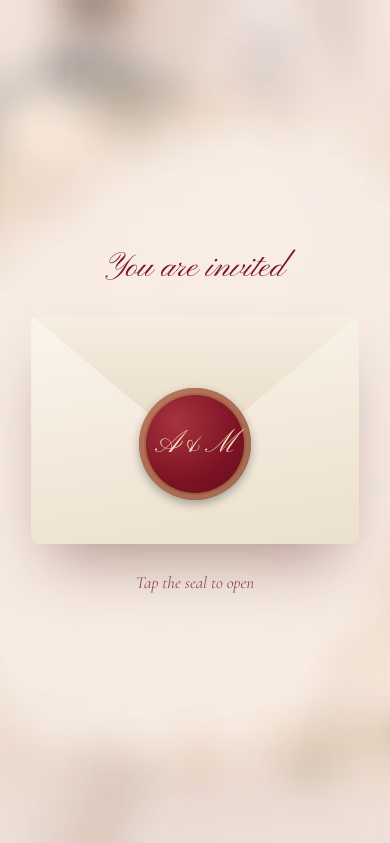
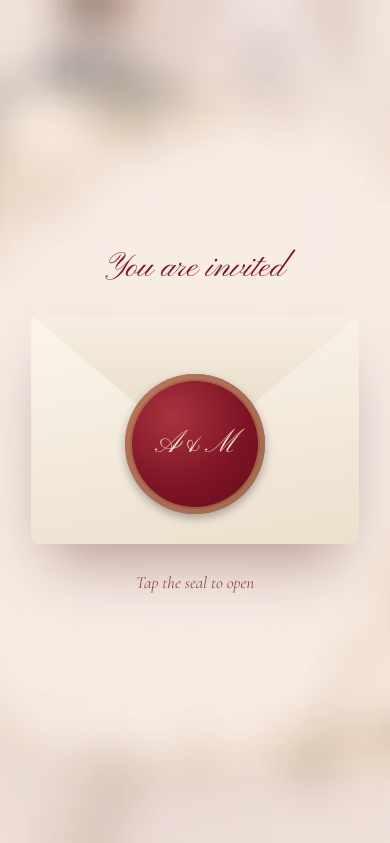
Before and after one commit to Elgiziry/ahmed-mona, a plain HTML site: page index.html in a window 390 px wide. Shown: the top 843 px of the page. Drawn offline with nearby package versions, Linux system fonts and the light colour scheme.

Commit message:
Give the countdown rose its own space; larger wax seal
Co-Authored-By: Claude Opus 5.5 <noreply@anthropic.com>
Claude-Session: https://claude.ai/code/session_01PbbYVUw2pWg8nhJLrjJSTR

```diff
--- a/index.html
+++ b/index.html
@@ -50,7 +50,7 @@ a{color:inherit}
 .env .letter{left:7%;right:7%;top:7%;height:86%;background:var(--paper);border-radius:5px;z-index:1;display:grid;place-items:center;color:var(--ink);font:400 clamp(40px,11vw,60px) "Pinyon Script",cursive;transition:transform .9s cubic-bezier(.2,.7,.2,1) .45s;box-shadow:inset 0 0 0 6px var(--paper),inset 0 0 0 7px var(--line)}
 .env .front{inset:0;z-index:2;border-radius:8px;background:linear-gradient(170deg,#fbf5ec,#ece0cd);clip-path:polygon(0 0,50% 56%,100% 0,100% 100%,0 100%)}
 .env .flap{left:0;right:0;top:0;height:60%;z-index:3;background:linear-gradient(#f6eee2,#e6d8c1);clip-path:polygon(0 0,100% 0,50% 100%);transform-origin:top;transition:transform .6s ease,z-index 0s .3s;border-radius:8px 8px 0 0}
-.env .seal{left:50%;top:56%;width:112px;height:112px;margin:-56px 0 0 -56px;z-index:4;border-radius:50%;background:radial-gradient(circle at 34% 30%,#a8333f,#7d1324 55%,#5c0d1a);box-shadow:0 4px 10px rgba(0,0,0,.3),inset 0 0 0 5px rgba(255,255,255,.1),inset 0 0 0 7px rgba(194,154,91,.55);display:grid;place-items:center;color:#f6e2bd;font:400 32px "Pinyon Script",cursive;white-space:nowrap;transition:transform .4s,opacity .4s}
+.env .seal{left:50%;top:56%;width:140px;height:140px;margin:-70px 0 0 -70px;z-index:4;border-radius:50%;background:radial-gradient(circle at 34% 30%,#a8333f,#7d1324 55%,#5c0d1a);box-shadow:0 4px 10px rgba(0,0,0,.3),inset 0 0 0 5px rgba(255,255,255,.1),inset 0 0 0 7px rgba(194,154,91,.55);display:grid;place-items:center;color:#f6e2bd;font:400 32px "Pinyon Script",cursive;white-space:nowrap;transition:transform .4s,opacity .4s}
 .cover.open .flap{transform:rotateX(180deg);z-index:0}
 .cover.open .seal{transform:scale(.4);opacity:0}
 .cover.open .letter{transform:translateY(-58%)}
@@ -83,7 +83,8 @@ h2{font:400 clamp(42px,10vw,60px)/1.1 "Pinyon Script",cursive;margin:0;text-alig
 .sub{text-align:center;color:var(--soft);margin:2px 0 0;font-style:italic;font-size:clamp(18px,4.4vw,21px);text-wrap:balance}
 .panel .flour{display:block;width:150px;margin:14px auto 22px}
 .rose{position:absolute;pointer-events:none;user-select:none;height:auto;width:clamp(120px,30vw,210px)}
-.rose.r{right:-14px;bottom:-34px}
+.rose.r{right:-14px;bottom:-36px;width:clamp(110px,26vw,160px);z-index:2}
+.panel.has-rose{padding-bottom:clamp(104px,22vw,124px)}
 .panel>*:not(.rose){position:relative;z-index:1}
 
 /* Countdown */
@@ -175,7 +176,7 @@ footer .script{font-style:normal;font-size:46px;display:block}
   </section>
 
   <section class="band">
-    <div class="panel">
+    <div class="panel has-rose">
       <h2>Counting the days</h2>
       <p class="sub">until we say “I do”</p>
       <svg class="flour" viewBox="0 0 240 40" aria-hidden="true"><use href="#flour" width="240" height="40"/></svg>
```
